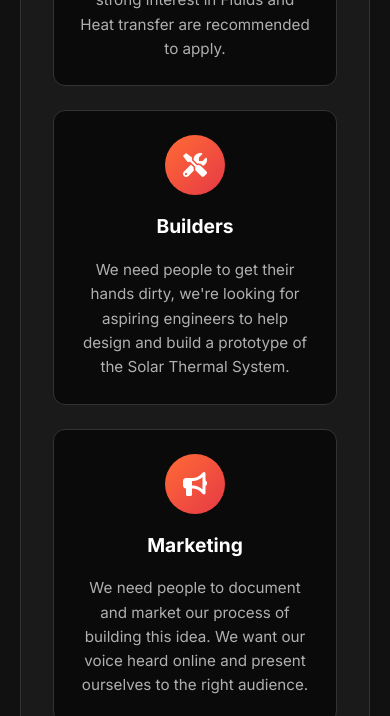
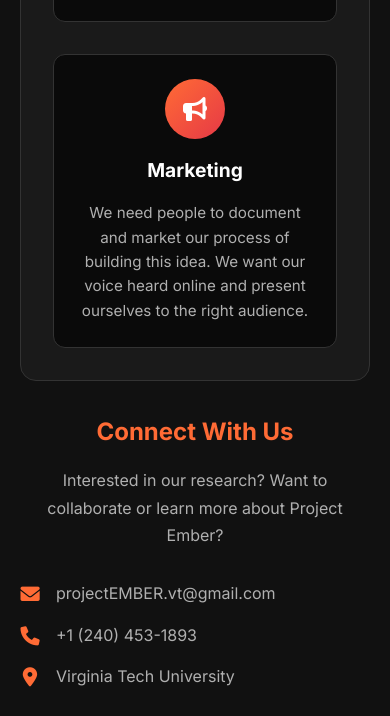
Before and after one commit to SKOGofficial/skogofficial.github.io, an Eleventy site: page src/ProjectEMBER.html in a window 390 px wide. Shown: the part 8550-9266 px from the top of the page. Built offline with nearby package versions, Linux system fonts and the light colour scheme; Eleventy itself is replaced by a stand-in of ours; files that its build step writes are made by us from their sources.

Commit message:
Update ProjectEMBER.html with new contact layout and team changes

```diff
--- a/src/ProjectEMBER.html
+++ b/src/ProjectEMBER.html
@@ -277,30 +277,6 @@
                 <p class="section-subtitle">Join us in revolutionizing solar thermal energy</p>
             </div>
             <div class="contact-content">
-                <div class="contact-info">
-                    <h3>Connect With Us</h3>
-                    <p>Interested in our research? Want to collaborate or learn more about Project Ember?</p>
-                    <div class="contact-methods">
-                        <div class="contact-method">
-                            <i class="fas fa-envelope"></i>
-                            <span>projectEMBER.vt@gmail.com</span>
-                        </div>
-                        <div class="contact-method">
-                            <i class="fas fa-phone"></i>
-                            <span>+1 (240) 453-1893</span>
-                        </div>
-                        <div class="contact-method">
-                            <i class="fas fa-map-marker-alt"></i>
-                            <span>Virginia Tech University</span>
-                        </div>
-                    </div>
-                    <div class="social-links">
-                        <a href="https://x.com/projectEMBER_vt" class="social-link"><i class="fab fa-twitter"></i></a>
-                        <a href="https://www.linkedin.com/company/project-ember-vt/" class="social-link"><i class="fab fa-linkedin"></i></a>
-                        <a href="https://github.com/projectEMBER-vt" class="social-link"><i class="fab fa-github"></i></a>
-                        <a href="#" class="social-link"><i class="fab fa-youtube"></i></a>
-                    </div>
-                </div>
                 <div class="roles-section">
                     <h3>Who We Are Looking For?</h3>
                     <div class="roles-grid">
@@ -325,6 +301,30 @@
                             <h4>Marketing</h4>
                             <p>We need people to document and market our process of building this idea. We want our voice heard online and present ourselves to the right audience.</p>
                         </div>
+                    </div>
+                </div>
+                <div class="contact-info">
+                    <h3>Connect With Us</h3>
+                    <p>Interested in our research? Want to collaborate or learn more about Project Ember?</p>
+                    <div class="contact-methods">
+                        <div class="contact-method">
+                            <i class="fas fa-envelope"></i>
+                            <span>projectEMBER.vt@gmail.com</span>
+                        </div>
+                        <div class="contact-method">
+                            <i class="fas fa-phone"></i>
+                            <span>+1 (240) 453-1893</span>
+                        </div>
+                        <div class="contact-method">
+                            <i class="fas fa-map-marker-alt"></i>
+                            <span>Virginia Tech University</span>
+                        </div>
+                    </div>
+                    <div class="social-links">
+                        <a href="https://x.com/projectEMBER_vt" class="social-link"><i class="fab fa-twitter"></i></a>
+                        <a href="https://www.linkedin.com/company/project-ember-vt/" class="social-link"><i class="fab fa-linkedin"></i></a>
+                        <a href="https://github.com/projectEMBER-vt" class="social-link"><i class="fab fa-github"></i></a>
+                        <a href="#" class="social-link"><i class="fab fa-youtube"></i></a>
                     </div>
                 </div>
             </div>
--- a/src/css/ProjectEMBER.css
+++ b/src/css/ProjectEMBER.css
@@ -681,9 +681,15 @@ section {
 }
 
 .contact-content {
-    display: grid;
-    grid-template-columns: 1fr 1fr;
+    display: flex;
+    flex-direction: column;
     gap: 4rem;
+    align-items: center;
+}
+
+.contact-info {
+    text-align: center;
+    max-width: 600px;
 }
 
 .contact-info h3 {
@@ -785,6 +791,8 @@ section {
     padding: 2rem;
     border-radius: 16px;
     border: 1px solid var(--border-color);
+    width: 100%;
+    max-width: 1000px;
 }
 
 .roles-section h3 {
@@ -795,9 +803,10 @@ section {
 }
 
 .roles-grid {
-    display: grid;
-    grid-template-columns: repeat(auto-fit, minmax(250px, 1fr));
-    gap: 1.5rem;
+    display: flex;
+    justify-content: center;
+    gap: 2rem;
+    flex-wrap: wrap;
 }
 
 .role-card {
@@ -807,6 +816,9 @@ section {
     border: 1px solid var(--border-color);
     text-align: center;
     transition: all 0.3s ease;
+    flex: 1;
+    min-width: 250px;
+    max-width: 300px;
 }
 
 .role-card:hover {
@@ -965,8 +977,18 @@ section {
     }
 
     .contact-content {
-        grid-template-columns: 1fr;
         gap: 2rem;
+    }
+
+    .roles-grid {
+        flex-direction: column;
+        align-items: center;
+    }
+
+    .role-card {
+        min-width: auto;
+        max-width: 100%;
+        width: 100%;
     }
 
     .section-title {
```
